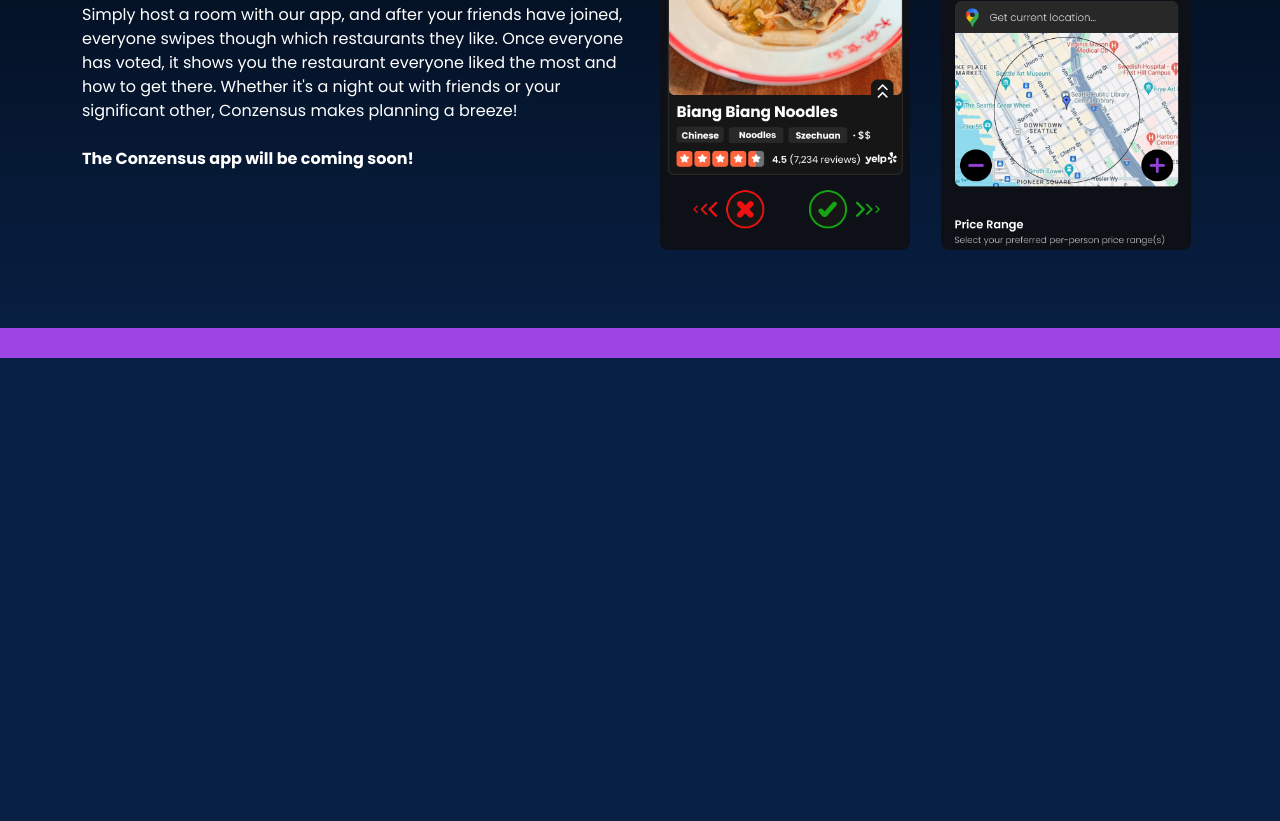
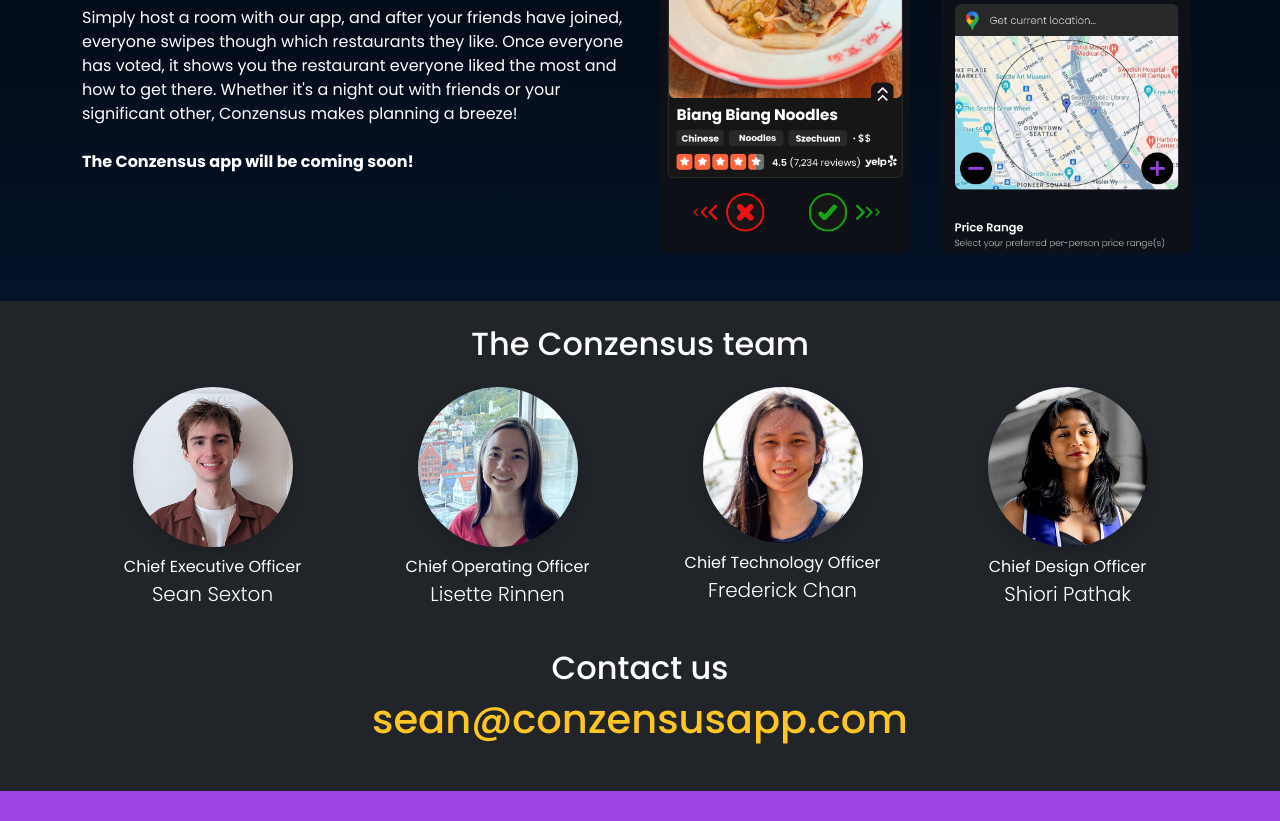
Before and after one commit to conzensus/conzensus.github.io, a plain HTML site: page index.html in a window 1280 px wide. Shown: the part 442-1263 px from the top of the page. Before the commit the page ends 800 px from the top, so only its background shows below. Drawn offline with nearby package versions, Linux system fonts and the light colour scheme.

Commit message:
add founder names and picture

```diff
--- a/index.css
+++ b/index.css
@@ -9,3 +9,21 @@ body {
     background-repeat: no-repeat;
     color: white;
 }
+
+a {
+    color: hsl(44, 100%, 57%);
+    text-decoration: none;
+}
+
+a:hover {
+    color: hsl(44, 100%, 70%);
+}
+
+#page-footer {
+    background-color: hsl(273, 75%, 58%);
+    height: 30px;
+}
+
+.profile-pic {
+    width: 10em;
+}
--- a/index.html
+++ b/index.html
@@ -16,11 +16,13 @@
     <link href="https://fonts.googleapis.com/css2?family=Poppins:ital,wght@0,100;0,200;0,300;0,400;0,500;0,600;0,700;0,800;0,900;1,100;1,200;1,300;1,400;1,500;1,600;1,700;1,800;1,900&display=swap" rel="stylesheet">
     <link rel="stylesheet" href="index.css">
   </head>
-  <body class="h-100 d-flex flex-column justify-content-between">
-    <header class="m-3 d-flex flex-start">
+  <body>
+    <div>
+      <header class="m-3 mb-5 pb-5 d-flex flex-start">
         <img src="pictures/conzensus-logo.png" alt="Conzensus Logo" width="220"/>
       </header>
-    <main class="container mt-5 mt-md-0">
+
+      <main class="container mb-5 mt-5 mt-md-0 d-flex flex-column justify-content-center">
         <div class="row">
           <div class="col-md d-flex flex-column justify-content-center gap-2">
 
@@ -31,14 +33,12 @@
               <br>
               Go Discover.
             </h2>
-
             <p id="hook">Tired of the indecision and endless group chats when planning your next outing? Let Conzensus bring some zen to your decision making!</p>
 
             <p>Simply host a room with our app, and after your friends have joined, everyone swipes though which restaurants they like. Once everyone has voted, it shows you the restaurant everyone liked the most and how to get there. Whether it's a night out with friends or your significant other, Conzensus makes planning a breeze!</p>
 
             <p class="fw-bold">The Conzensus app will be coming soon!</p>
           </div>
-
           <div class="col-md">
             <div class="d-flex flex-wrap align-items-center justify-content-around gap-3">
                 <img src="/pictures/ActivityVoting.png" width="250" class="rounded-3" />
@@ -46,9 +46,58 @@
               </div>
             </div>
           </div>
+        </div>
 
+        <div class="mt-5">
+          <aside class="w-100 py-4 bg-dark">
+            <div class="container">
+              <div class="row text-center mb-3">
+                <h2>The Conzensus team</h2>
+              </div>
+              <div class="row">
+                <div class="col d-flex flex-column align-items-center">
+                  <img src="pictures/sean.png" alt="Profile picture of Frederick Chan" class="rounded-circle shadow profile-pic">
+                  <p class="d-flex flex-column text-center mt-2">
+                    <span>Chief Executive Officer</span>
+                    <span class="lead">Sean Sexton</span>
+                  </p>
+                </div>
+
+                <div class="col d-flex flex-column align-items-center">
+                  <img src="pictures/lisette.png" alt="Profile picture of Frederick Chan" class="rounded-circle shadow profile-pic">
+                  <p class="d-flex flex-column text-center mt-2">
+                    <span>Chief Operating Officer</span>
+                    <span class="lead">Lisette Rinnen</span>
+                  </p>
+                </div>
+
+                <div class="col d-flex flex-column align-items-center">
+                  <img src="pictures/frederick.png" alt="Profile picture of Frederick Chan" class="rounded-circle shadow profile-pic">
+                  <p class="d-flex flex-column text-center mt-2">
+                    <span>Chief Technology Officer</span>
+                    <span class="lead">Frederick Chan</span>
+                  </p>
+                </div>
+
+                <div class="col d-flex flex-column align-items-center">
+                  <img src="pictures/shiori.png" alt="Profile picture of Frederick Chan" class="rounded-circle shadow profile-pic">
+                  <p class="d-flex flex-column text-center mt-2">
+                    <span>Chief Design Officer</span>
+                    <span class="lead">Shiori Pathak</span>
+                  </p>
+                </div>
+              </div>
+
+              <div class="row text-center mt-4 mb-3">
+                <h2>Contact us</h2>
+                <p class="h1"><a href="mailto:sean@conzensusapp.com">sean@conzensusapp.com</a></p>
+              </div>
+            </div>
+          </aside>
+
+          <footer id="page-footer"></footer>
         </div>
       </main>
-    <footer style="background-color: hsl(273, 75%, 58%); height: 30px;"></footer>
+    </div>
   </body>
 </html>
```
Also changed, not shown: pictures/frederick.png (added), pictures/lisette.png (added), pictures/sean.png (added), pictures/shiori.png (added). Lines whose indentation alone changed are shown as unchanged.
